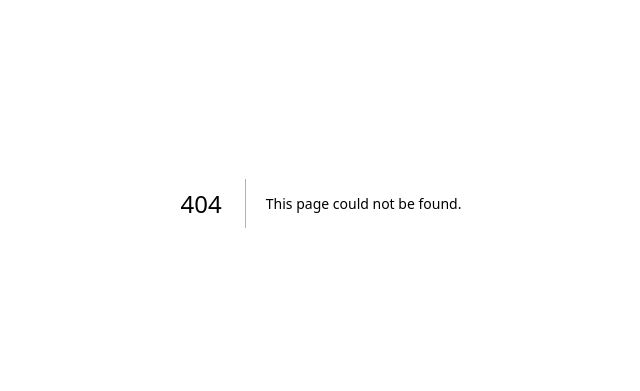
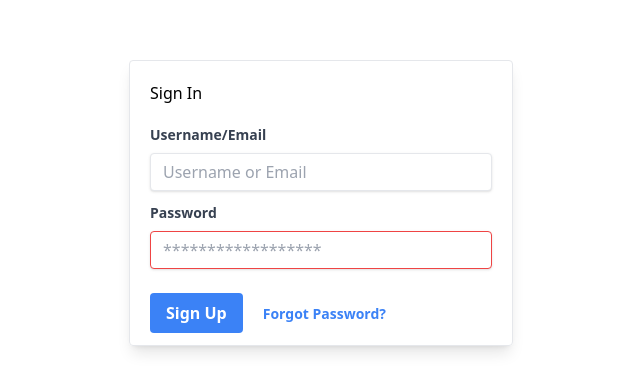
Before and after one commit to chiuinggum/Base24-FrontEnd, a Next.js app: page /signin in a window 1280 px wide. Before the commit this address had no page. Shown: the part 197-588 px from the top of the page, without its empty margins (319-959 px from the left). Built offline with nearby package versions, Linux system fonts and the light colour scheme.

Commit message:
feat(auth): add sign in page

```diff
--- a/components/SignIn.js
+++ b/components/SignIn.js
@@ -1,8 +1,21 @@
 export default function SignIn() {
     return (
-        <div>
-            <h1>Sign In</h1>
-
+        <div className="w-96 border shadow-lg rounded">
+            <h1 className="m-5">Sign In</h1>
+            <form>
+                <span className="flex mx-5 my-3 flex-col">
+                    <label className="block text-gray-700 text-sm font-bold mb-2" htmlFor="usernameOrEmail">Username/Email</label>
+                    <input className="shadow appearance-none border rounded w-full py-2 px-3 text-gray-700 leading-tight focus:outline-none focus:shadow-outline" id="usernameOrEmail" type="text" placeholder="Username or Email"/>
+                </span>
+                <span className="flex mx-5 my-3 flex-col">
+                    <label className="block text-gray-700 text-sm font-bold mb-2" htmlFor="password">Password</label>
+                    <input className="shadow appearance-none border border-red-500 rounded w-full py-2 px-3 text-gray-700 leading-tight focus:outline-none focus:shadow-outline" id="password" type="password" placeholder="******************"/>
+                </span>
+                <span>
+                    <button className="bg-blue-500 hover:bg-blue-700 text-white font-bold py-2 px-4 rounded mx-5 my-3 focus:outline-none focus:shadow-outline" type="button">Sign Up</button>
+                    <a className="inline-block align-baseline font-bold text-sm text-blue-500 hover:text-blue-800" href="#">Forgot Password?</a>
+                </span>
+            </form>
         </div>
     );
 };
--- a/components/SignUp.js
+++ b/components/SignUp.js
@@ -4,24 +4,23 @@ export default function SignUp() {
             <h1 className="m-5">Sign Up</h1>
             <form>
                 <span className="flex mx-5 my-3 flex-col">
-                    <label class="block text-gray-700 text-sm font-bold mb-2" htmlFor="username">Username</label>
-                    <input class="shadow appearance-none border rounded w-full py-2 px-3 text-gray-700 leading-tight focus:outline-none focus:shadow-outline" id="username" type="text" placeholder="Username"/>
+                    <label className="block text-gray-700 text-sm font-bold mb-2" htmlFor="username">Username</label>
+                    <input className="shadow appearance-none border rounded w-full py-2 px-3 text-gray-700 leading-tight focus:outline-none focus:shadow-outline" id="username" type="text" placeholder="Username"/>
                 </span>
                 <span className="flex mx-5 my-3 flex-col">
-                    <label class="block text-gray-700 text-sm font-bold mb-2" htmlFor="email">Email</label>
-                    <input class="shadow appearance-none border rounded w-full py-2 px-3 text-gray-700 leading-tight focus:outline-none focus:shadow-outline" id="email" type="email" placeholder="Email"/>
+                    <label className="block text-gray-700 text-sm font-bold mb-2" htmlFor="email">Email</label>
+                    <input className="shadow appearance-none border rounded w-full py-2 px-3 text-gray-700 leading-tight focus:outline-none focus:shadow-outline" id="email" type="email" placeholder="Email"/>
                 </span>
                 <span className="flex mx-5 my-3 flex-col">
-                    <label class="block text-gray-700 text-sm font-bold mb-2" htmlFor="password">Password</label>
-                    <input class="shadow appearance-none border border-red-500 rounded w-full py-2 px-3 text-gray-700 leading-tight focus:outline-none focus:shadow-outline" id="password" type="password" placeholder="******************"/>
+                    <label className="block text-gray-700 text-sm font-bold mb-2" htmlFor="password">Password</label>
+                    <input className="shadow appearance-none border border-red-500 rounded w-full py-2 px-3 text-gray-700 leading-tight focus:outline-none focus:shadow-outline" id="password" type="password" placeholder="******************"/>
                 </span>
                 <span className="flex mx-5 my-3 flex-col">
-                    <label class="block text-gray-700 text-sm font-bold mb-2" htmlFor="password">Confirm Password</label>
-                    <input class="shadow appearance-none border border-red-500 rounded w-full py-2 px-3 text-gray-700 leading-tight focus:outline-none focus:shadow-outline" id="password" type="password" placeholder="******************"/>
+                    <label className="block text-gray-700 text-sm font-bold mb-2" htmlFor="password">Confirm Password</label>
+                    <input className="shadow appearance-none border border-red-500 rounded w-full py-2 px-3 text-gray-700 leading-tight focus:outline-none focus:shadow-outline" id="password" type="password" placeholder="******************"/>
                 </span>
                 <span>
                     <button className="bg-blue-500 hover:bg-blue-700 text-white font-bold py-2 px-4 rounded mx-5 my-3 focus:outline-none focus:shadow-outline" type="button">Sign Up</button>
-                    <a class="inline-block align-baseline font-bold text-sm text-blue-500 hover:text-blue-800" href="#">Forgot Password?</a>
                 </span>
             </form>
         </div>
--- /dev/null
+++ b/pages/signin/index.js
@@ -0,0 +1,9 @@
+import SignIn from "@/components/SignIn";
+
+export default function SignInPage() {
+    return (
+        <div className="h-screen flex justify-center items-center">
+            <SignIn/>
+        </div>
+    );
+}
--- a/pages/signup/index.js
+++ b/pages/signup/index.js
@@ -1,4 +1,4 @@
-import SignUp from '../../components/SignUp';
+import SignUp from '@/components/SignUp';
 
 export default function SignUpPage() {
     return (
```
